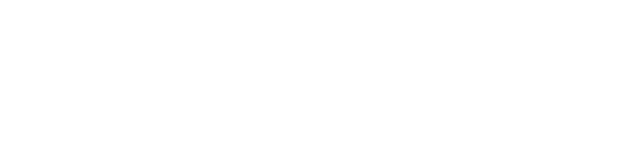
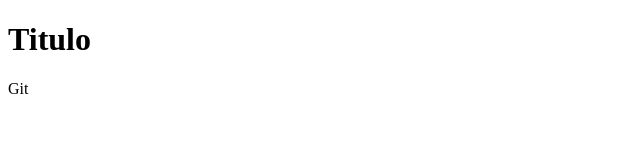
Before and after one commit to BrunoBdst/tutorial-git, a plain HTML site: page index.html in a window 1280 px wide. Shown: the whole page, without its empty margins (0-640 px from the left). Drawn offline with Linux system fonts and the light colour scheme.

Commit message:
titulo e paragrafo

```diff
--- a/index.html
+++ b/index.html
@@ -8,7 +8,10 @@
 </head>
 
 <body>
-
+    <main>
+        <h1>Titulo</h1>
+        <p>Git</p>
+    </main>
 </body>
 
 </html>
```
